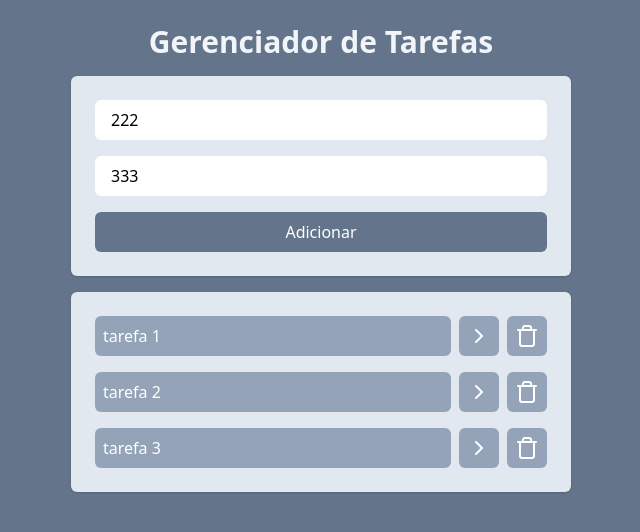
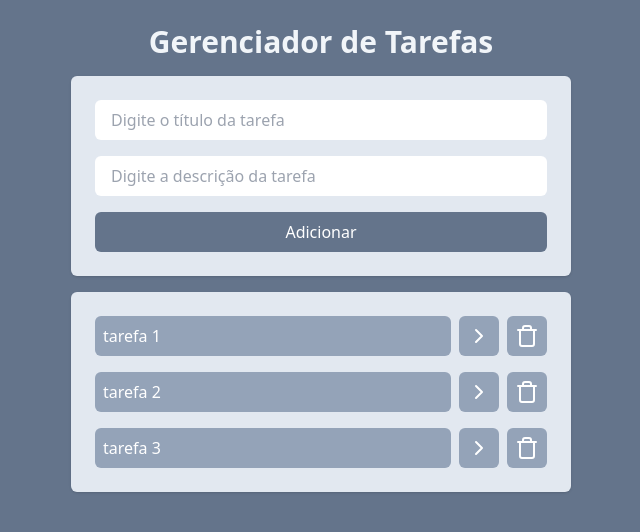
Before and after one commit to nathalietaylor/GerenciadorTarefas-React, a React (Vite) app: page / in a window 1280 px wide. Shown: the top 532 px of the page, without its empty margins (319-959 px from the left). Built offline with nearby package versions, Linux system fonts and the light colour scheme.

Commit message:
browser router

```diff
--- a/package.json
+++ b/package.json
@@ -13,6 +13,7 @@
     "lucide-react": "^0.435.0",
     "react": "^18.3.1",
     "react-dom": "^18.3.1",
+    "react-router-dom": "^6.26.1",
     "uuid": "^10.0.0"
   },
   "devDependencies": {
--- /dev/null
+++ b/pages/TaskPage.jsx
@@ -0,0 +1,16 @@
+import { useSearchParams } from "react-router-dom";
+
+function TaskPage() {
+  const [useSearchParams] = useSearchParams();
+  const title = searchParams.get("title");
+  const description = searchParams.get("description");
+
+  return (
+    <div className="h-screen w-screen bg-slate-500 p-6">
+      <h1>{title}</h1>
+      <p>{description}</p>
+    </div>
+  );
+}
+
+export default TaskPage;
--- a/src/components/addTask.jsx
+++ b/src/components/addTask.jsx
@@ -1,8 +1,8 @@
 import { useState } from "react";
 
 function AddTask({ onAddTaskSubmit }) {
-  const [title, setTitle] = useState("222");
-  const [description, setDescription] = useState("333");
+  const [title, setTitle] = useState("");
+  const [description, setDescription] = useState("");
 
   return (
     <div className="space-y-4 p-6 bg-slate-200 rounded-md shadow flex flex-col">
@@ -23,9 +23,10 @@ function AddTask({ onAddTaskSubmit }) {
       />
       <button
         onClick={() => {
-          //verificar se titulo e descrição estão preenchidos
-          if (!title.trim() || !description.trim())
-            onAddTaskSubmit(title, description);
+          if (!title.trim() || !description.trim()) {
+            return alert("Preencha o título e descrição da tarefa.");
+          }
+          onAddTaskSubmit(title, description);
           setTitle("");
           setDescription("");
         }}
--- a/src/components/tasks.jsx
+++ b/src/components/tasks.jsx
@@ -1,6 +1,13 @@
 import { ChevronRightIcon, TrashIcon } from "lucide-react";
+import { useNavigate } from "react-router-dom";
 
 function Tasks({ tasks, onTaskClick, onDeleteTaskClick }) {
+  const navigate = useNavigate();
+
+  function onSeeDetailsClick(task) {
+    navigate("/task?title=${task.title}&description=${task.description}");
+  }
+
   return (
     <ul className="space-y-4 p-6 bg-slate-200 rounded-md shadow">
       {tasks.map((task) => (
@@ -14,7 +21,10 @@ function Tasks({ tasks, onTaskClick, onDeleteTaskClick }) {
             {task.title}
           </button>
 
-          <button className="bg-slate-400 text-white p-2 rounded-md">
+          <button
+            onClick={() => onSeeDetailsClick(task)}
+            className="bg-slate-400 text-white p-2 rounded-md"
+          >
             <ChevronRightIcon />
           </button>
 
--- a/src/main.jsx
+++ b/src/main.jsx
@@ -1,10 +1,23 @@
-import { StrictMode } from 'react'
-import { createRoot } from 'react-dom/client'
-import App from './App.jsx'
-import './index.css'
+import { StrictMode } from "react";
+import { createRoot } from "react-dom/client";
+import App from "./App.jsx";
+import "./index.css";
+import { createBrowserRouter, RouterProvider } from "react-router-dom";
+import TaskPage from "../pages/TaskPage.jsx";
 
-createRoot(document.getElementById('root')).render(
+const router = createBrowserRouter([
+  {
+    path: "/",
+    element: <App />,
+  },
+  {
+    path: "/task",
+    element: <TaskPage />,
+  },
+]);
+
+createRoot(document.getElementById("root")).render(
   <StrictMode>
-    <App />
-  </StrictMode>,
-)
+    <RouterProvider router={router} />
+  </StrictMode>
+);
```
Also changed, not shown: 1 other file (tests, documents, lock files or other folders).
